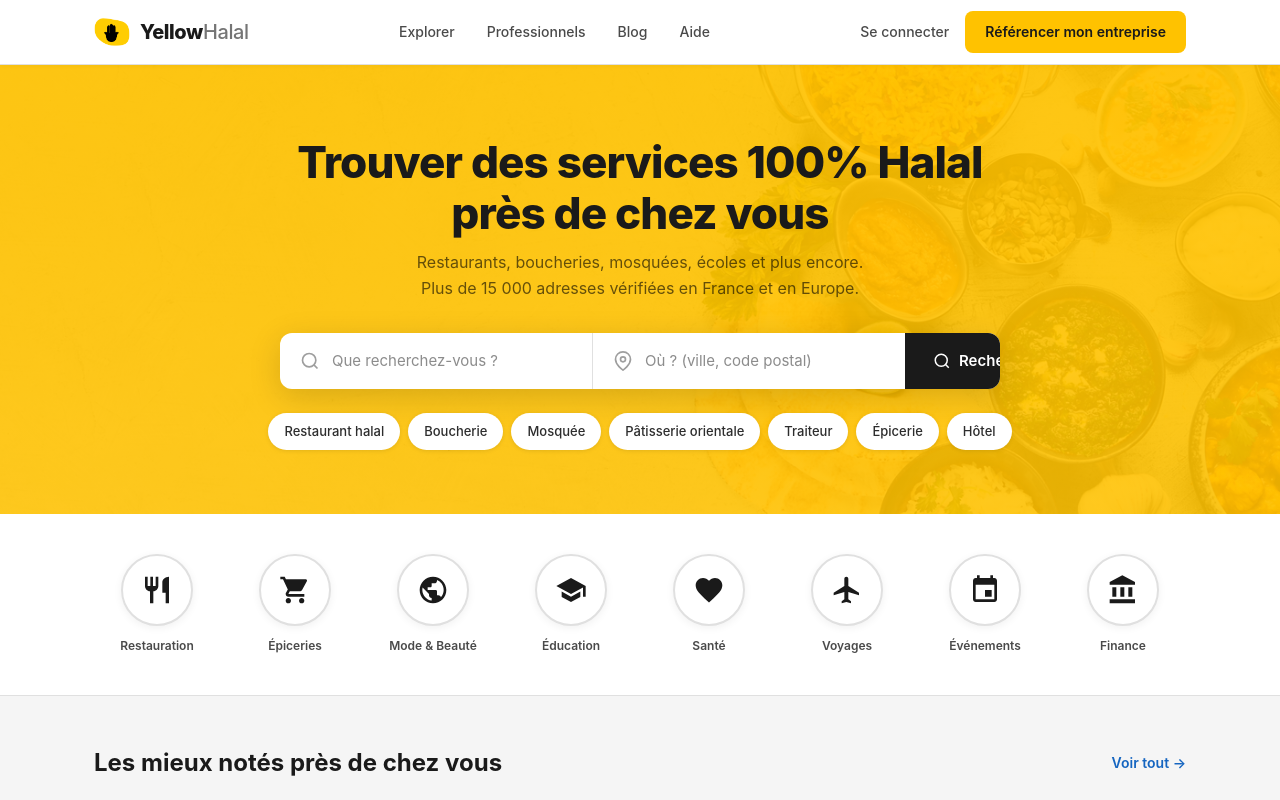
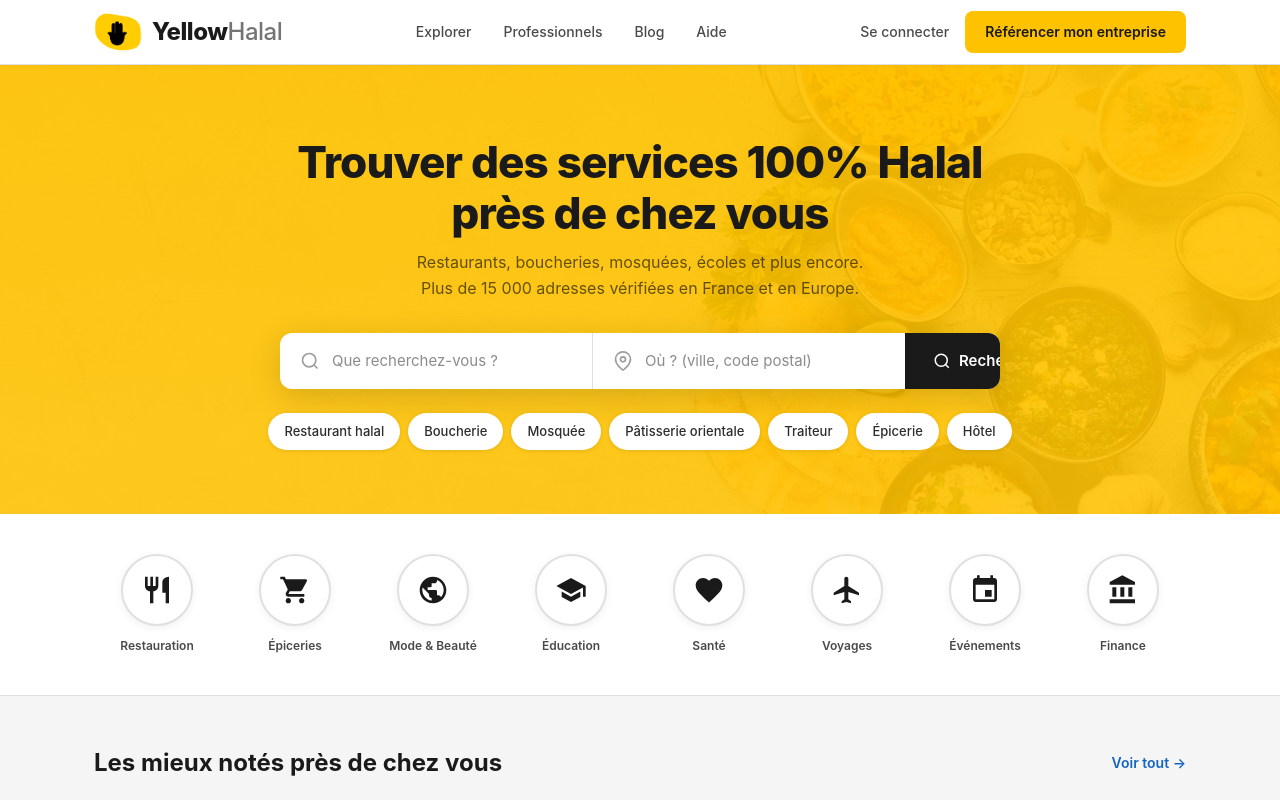
Before and after one commit to kizofoodinnov-bit/yellowhalal-web, a Next.js app: page / in a window 1280 px wide. Shown: the top 800 px of the page. Built offline with nearby package versions, Linux system fonts and the light colour scheme.

Commit message:
feat: switch to Poppins font + enlarge logo

```diff
--- a/app/layout.tsx
+++ b/app/layout.tsx
@@ -1,6 +1,12 @@
 import type { Metadata } from 'next';
-import { GeistSans } from 'geist/font/sans';
+import { Poppins } from 'next/font/google';
 import './globals.css';
+
+const poppins = Poppins({
+  subsets: ['latin'],
+  weight: ['400', '500', '600', '700', '800'],
+  display: 'swap',
+});
 
 export const metadata: Metadata = {
   title: 'YellowHalal — Trouvez des adresses 100% Halal',
@@ -22,7 +28,7 @@ export default function RootLayout({
   children: React.ReactNode;
 }) {
   return (
-    <html lang="fr" className={GeistSans.className}>
+    <html lang="fr" className={poppins.className}>
       <body>{children}</body>
     </html>
   );
--- a/app/page.tsx
+++ b/app/page.tsx
@@ -105,8 +105,8 @@ export default function HomePage() {
       <header style={{ position: 'sticky', top: 0, zIndex: 50, background: C.white, borderBottom: `1px solid ${C.grayBorder}`, boxShadow: '0 1px 4px rgba(0,0,0,0.04)' }}>
         <div style={{ ...container, display: 'flex', alignItems: 'center', justifyContent: 'space-between', height: 64 }}>
           <a href="/" style={{ display: 'flex', alignItems: 'center', gap: 10, textDecoration: 'none' }}>
-            <Image src="/yellowhalal.png" alt="YellowHalal" width={36} height={36} />
-            <span style={{ fontSize: 20, fontWeight: 800, color: C.black, letterSpacing: '-0.02em' }}>
+            <Image src="/yellowhalal.png" alt="YellowHalal" width={48} height={48} />
+            <span style={{ fontSize: 24, fontWeight: 800, color: C.black, letterSpacing: '-0.02em' }}>
               Yellow<span style={{ fontWeight: 500, color: C.gray }}>Halal</span>
             </span>
           </a>
```
